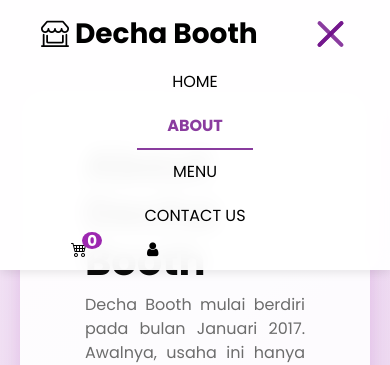
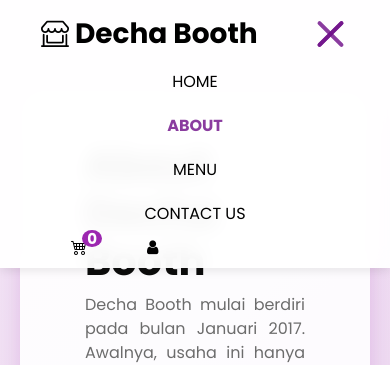
Before and after one commit to fauzifzifi/dechabooth, a PHP site: page /about.html in a window 390 px wide, after a click that opens the changed part. Shown: the top 365 px of the page. Run offline with PHP 8.4, Linux system fonts and the light colour scheme; some libraries are stand-ins or nearby versions.

Commit message:
Update style.css

```diff
--- a/css/style.css
+++ b/css/style.css
@@ -131,7 +131,6 @@ a:focus {
 .custom_nav-container .navbar-nav .nav-item.active .nav-link {
   color: #6f1089d0;
   font-weight: bold;
-  border-bottom: 2px solid #6f1089d0;
   transition: all 0.3s ease;
   width: auto;
   display: inline-block;
@@ -144,14 +143,11 @@ a:focus {
 
 @media (max-width: 991px) {
   .custom_nav-container .navbar-nav .nav-link {
-    display: inline-block !important; /* supaya border ikut panjang teks */
     width: auto !important; /* hilangkan lebar full */
-    border-bottom: 2px solid transparent;
     padding-bottom: 5px;
   }
 
   .custom_nav-container .navbar-nav .nav-item.active .nav-link {
-    border-bottom-color: #6f1089d0;
     color: #6f1089d0;
     font-weight: bold;
   }
```
